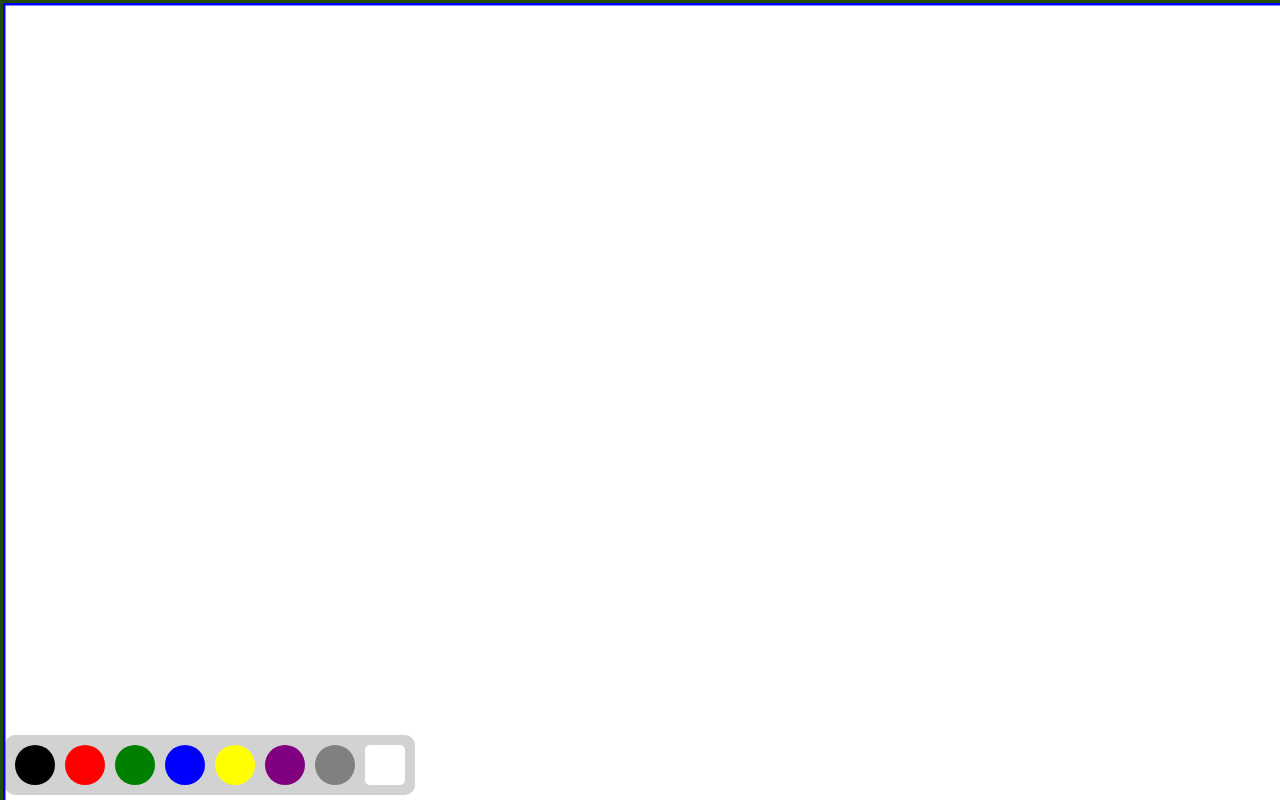
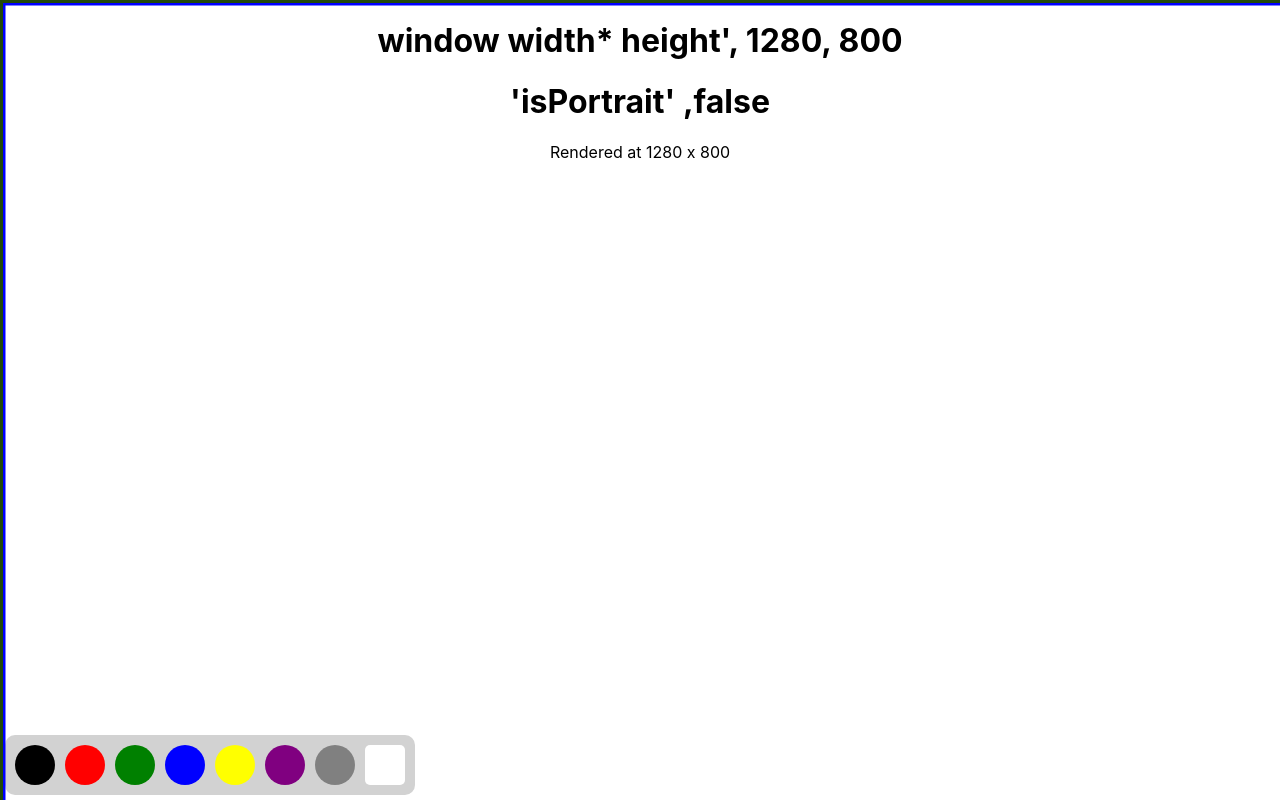
Before and after one commit to qijigithub/DrawingCanvas, a React (Create React App) app: page / in a window 1280 px wide. Built offline with nearby package versions, Linux system fonts and the light colour scheme.

Commit message:
feat: debug screen size

```diff
--- a/src/App.js
+++ b/src/App.js
@@ -6,60 +6,75 @@ export const App= ()=>{
 
   let color;
   let strokeSize;
+  const [dimensions, setDimensions] = React.useState({
+    height: window.innerHeight,
+    width: window.innerWidth
+  })
+  React.useEffect(() => {
+    function handleResize() {
+      setDimensions({
+        height: window.innerHeight,
+        width: window.innerWidth
+      })
+
+}
+
+    window.addEventListener('resize', handleResize)
+  })
   // const canvasRef = React.useRef();
 
   /// assuming canvas variable exists in global scope
   // const PureCanvas = React.forwardRef((props, ref) => <canvas ref={ref} />);
-//   function setCanvasElementSize () {
-//     // Also define the gap we want at the edges:
-// const edgeMargin = 10
-//     const canvas = document.querySelector("#canvas");
-//     const ctx = canvas.getContext("2d");
-//     const windowWidth = window.innerWidth;
-//     const windowHeight = window.innerHeight;
-//     const canvasAspectRatio = windowWidth / windowHeight;
+  function setCanvasElementSize () {
+    // Also define the gap we want at the edges:
+const edgeMargin = 10
+    const canvas = document.querySelector("#canvas");
+    const ctx = canvas.getContext("2d");
+    const windowWidth = window.innerWidth;
+    const windowHeight = window.innerHeight;
+    const canvasAspectRatio = windowWidth / windowHeight;
 
-//     // Work out the orientation of the device.
-//     const isPortrait = window.innerHeight > window.innerWidth;
-//     console.log('window width* heing', window.innerWidth, window.innerHeight, 'isPortrait' ,isPortrait)
-//     if (isPortrait) {
+    // Work out the orientation of the device.
+    const isPortrait = window.innerHeight > window.innerWidth;
+    console.log('window width* heing', window.innerWidth, window.innerHeight, 'isPortrait' ,isPortrait)
+    if (isPortrait) {
 
-//       // We want to constrain the canvas by its width
-//       ctx.canvas.width  = windowWidth - (2 * edgeMargin);
-//       // The height depends on the width to ensure we don't stretch pixels
-//       // on the canvas.
-//       ctx.canvas.height = ctx.canvas.width / canvasAspectRatio;
-//       // ctx.canvas.width =  windowWidth - (2 * edgeMargin);
-//       // ctx.canvas.height = ctx.canvas.width / canvasAspectRatio;
-//     } else {
-//       // constrain by height
-//       // canvas.style.height = windowHeight - (2 * edgeMargin);
-//       // canvas.style.width = canvas.style.height * canvasAspectRatio;
-//       ctx.canvas.height = windowHeight - (2 * edgeMargin);
-//       ctx.canvas.width = ctx.canvas.height * canvasAspectRatio;
-//     }
-//   }
+      // We want to constrain the canvas by its width
+      ctx.canvas.width  = windowWidth - (2 * edgeMargin);
+      // The height depends on the width to ensure we don't stretch pixels
+      // on the canvas.
+      ctx.canvas.height = ctx.canvas.width / canvasAspectRatio;
+      // ctx.canvas.width =  windowWidth - (2 * edgeMargin);
+      // ctx.canvas.height = ctx.canvas.width / canvasAspectRatio;
+    } else {
+      // constrain by height
+      // canvas.style.height = windowHeight - (2 * edgeMargin);
+      // canvas.style.width = canvas.style.height * canvasAspectRatio;
+      ctx.canvas.height = windowHeight - (2 * edgeMargin);
+      ctx.canvas.width = ctx.canvas.height * canvasAspectRatio;
+    }
+  }
 
   // Call the function once initially to size the canvas
 
-  // React.useEffect(() => {
-  //   // window.screen.orientation.lock('landscape');
-  //   // const ctx = canvasRef.current.getContext("2d");
-  //   const canvas = document.querySelector("#canvas");
-  //   const ctx = canvas.getContext("2d");
-  //   // requestAnimationFrame(() => draw(ctx));
+  React.useEffect(() => {
+    // window.screen.orientation.lock('landscape');
+    // const ctx = canvasRef.current.getContext("2d");
+    const canvas = document.querySelector("#canvas");
+    const ctx = canvas.getContext("2d");
+    // requestAnimationFrame(() => draw(ctx));
 
-    // const handleResize = e => {
-    //   ctx.canvas.height = window.innerHeight;
-    //   ctx.canvas.width = window.innerWidth;
-    // }
+    const handleResize = e => {
+      ctx.canvas.height = window.innerHeight;
+      ctx.canvas.width = window.innerWidth;
+    }
 
-  //   setCanvasElementSize();
-  //   window.addEventListener("resize",   setCanvasElementSize);
+    setCanvasElementSize();
+    window.addEventListener("resize",   setCanvasElementSize);
 
-  //   return () => window.removeEventListener("resize",   setCanvasElementSize);
+    return () => window.removeEventListener("resize",   setCanvasElementSize);
 
-  // }, []);
+  }, []);
   // const canvas = document.querySelector("#canvas");
   // const ctx = canvas.getContext("2d");
 
@@ -84,8 +99,8 @@ export const App= ()=>{
   React.useEffect(() => {
     window.addEventListener('resize', resizeCanvas, false);
     // Draw canvas border for the first time.
-    // resizeCanvas();
-  }, []);
+    resizeCanvas();
+  }, [window.innerHeight, window.innerWidth]);
   function changeColorAndSize(data, width) {
     color = data;
     strokeSize = width;
@@ -168,6 +183,9 @@ export const App= ()=>{
   </div>
   {/* <PureCanvas id="canvas" ref={canvasRef} /> */}
   {/* <canvas id="canvas"></canvas> */}
+  <h1>{`window width* height', ${window.innerWidth}, ${window.innerHeight}`}</h1>
+  <h1>{`'isPortrait' ,${window.innerHeight > window.innerWidth}`}</h1>
+  <div>Rendered at {dimensions.width} x {dimensions.height}</div>
   <canvas id='canvas' style={{position:'fixed', left:'0px', top:'0px'}}></canvas>
     </div>
   );
```
